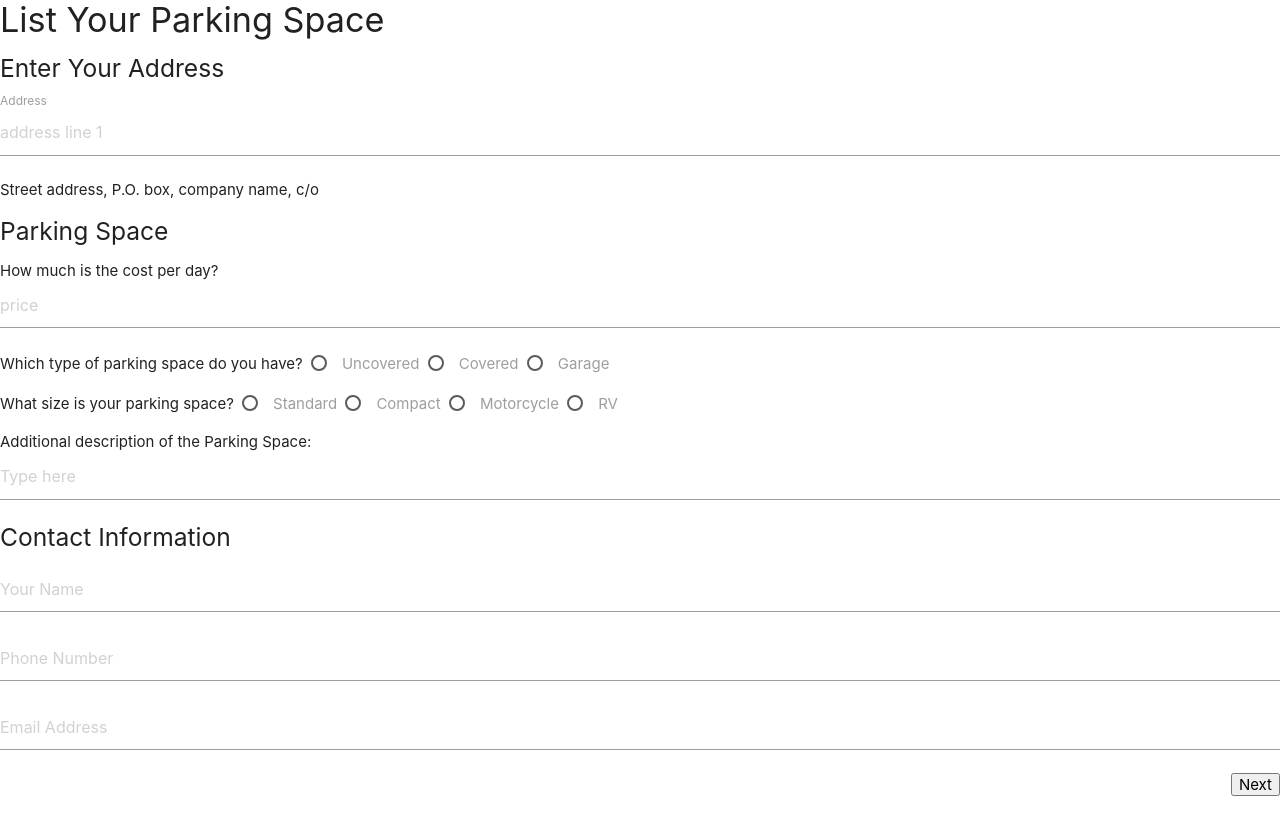
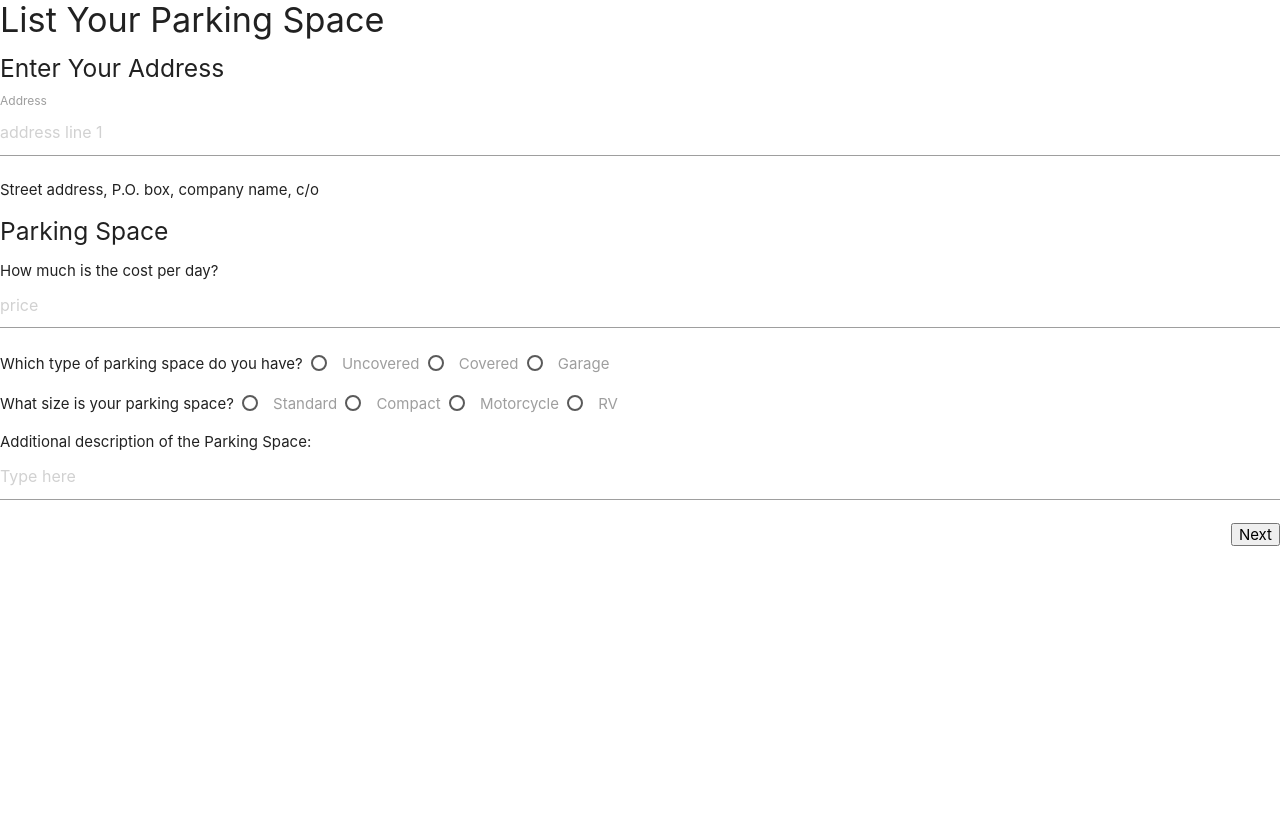
Before and after one commit to hyxhuynh/FindaSpot, a Node server app: page /owner/application in a window 1280 px wide. Shown: the part 22-858 px from the top of the page. After the commit the page ends 568 px from the top, so only its background shows below. Run offline with Node 20, Linux system fonts and the light colour scheme; some libraries are stand-ins or nearby versions.

Commit message:
Removed references to owner personal info from form and ParkingSpace model, that should be provided through user profile association (ownerId)

```diff
--- a/models/parkingSpace.js
+++ b/models/parkingSpace.js
@@ -17,10 +17,7 @@ module.exports = function(sequelize, DataTypes) {
         spaceSize: DataTypes.ENUM("standard","compact","motorcycle","rv"),
         spaceCover: DataTypes.ENUM("uncovered","covered","garage"),
         price: DataTypes.DOUBLE,
-        description: DataTypes.TEXT,
-        ownerName: DataTypes.TEXT,
-        ownerPhone: DataTypes.STRING,
-        ownerEmail: DataTypes.STRING
+        description: DataTypes.TEXT
     });
 
     // Set association with Users
--- a/routes/apiRoutes.js
+++ b/routes/apiRoutes.js
@@ -57,12 +57,9 @@ module.exports = function(app) {
         //{
         // ownerId: 1,
         // address: 1325 4th ave,
-        // city: Seattle,
-        // state: WA,
-        // postalCode: 98101,
         // latitude: 45.45,
         // longitude: 47.89,
-        // spaceSize: "standard"
+        // spaceSize: "standard",
         // spaceCover: "garage",
         // price: "10",
         // description: "sample description"
--- a/views/ownerApplication.handlebars
+++ b/views/ownerApplication.handlebars
@@ -61,13 +61,7 @@
             </p>
             <p>Additional description of the Parking Space:<input placeholder="Type here" name="description" ></p>
     </div>
-    <!-- FOURTH TAB -->
-    <div class="tab">
-        <h5>Contact Information</h5>
-        <p><input placeholder="Your Name" name="ownerName" ></p>
-        <p><input placeholder="Phone Number" name="ownerPhone" ></p>
-        <p><input placeholder="Email Address" name="ownerEmail" ></p>
-    </div>
+
     <div style="overflow:auto;">
         <div style="float:right;">
         <button type="button" id="prevBtn" onclick="nextPrev(-1)">Previous</button>
```
